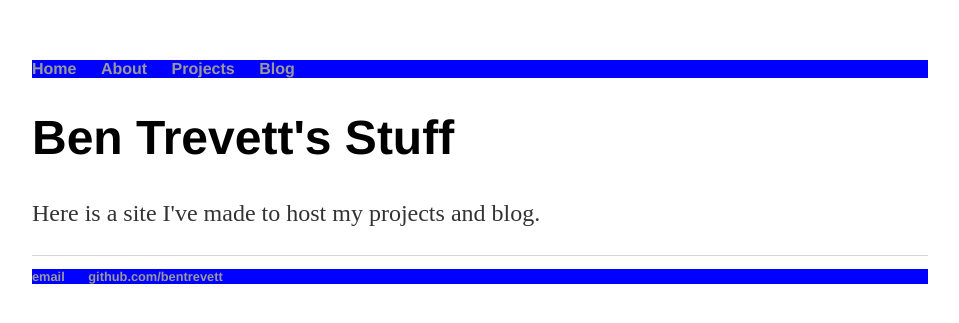
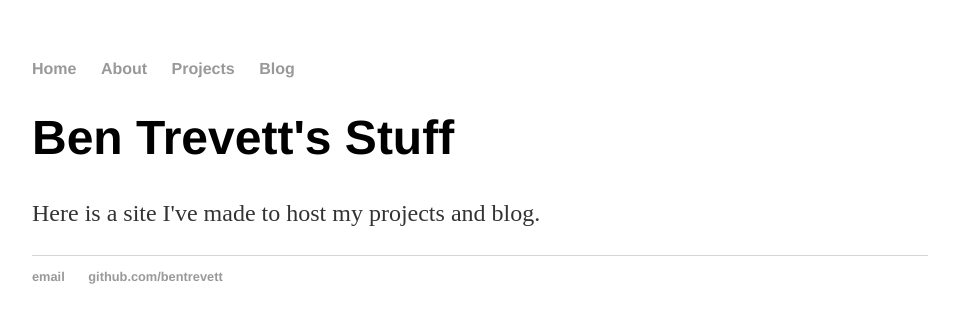
Before and after one commit to bentrevett/bentrevett.github.io, a Jekyll site: the page built from index.html, in a window 1280 px wide. Shown: the top 323 px of the page, without its empty margins (160-1119 px from the left). Built offline with Jekyll 4.4.1, drawn with Linux system fonts in a browser that asks for light colours.

Commit message:
got rid of blue

```diff
--- a/css/main.css
+++ b/css/main.css
@@ -3,7 +3,6 @@ body {
     width: 70%;
 }
 nav ul, footer ul {
-    background: blue;
 	font-family:'Helvetica', 'Arial', 'Sans-Serif';
     padding: 0px;
     list-style: none;
```
